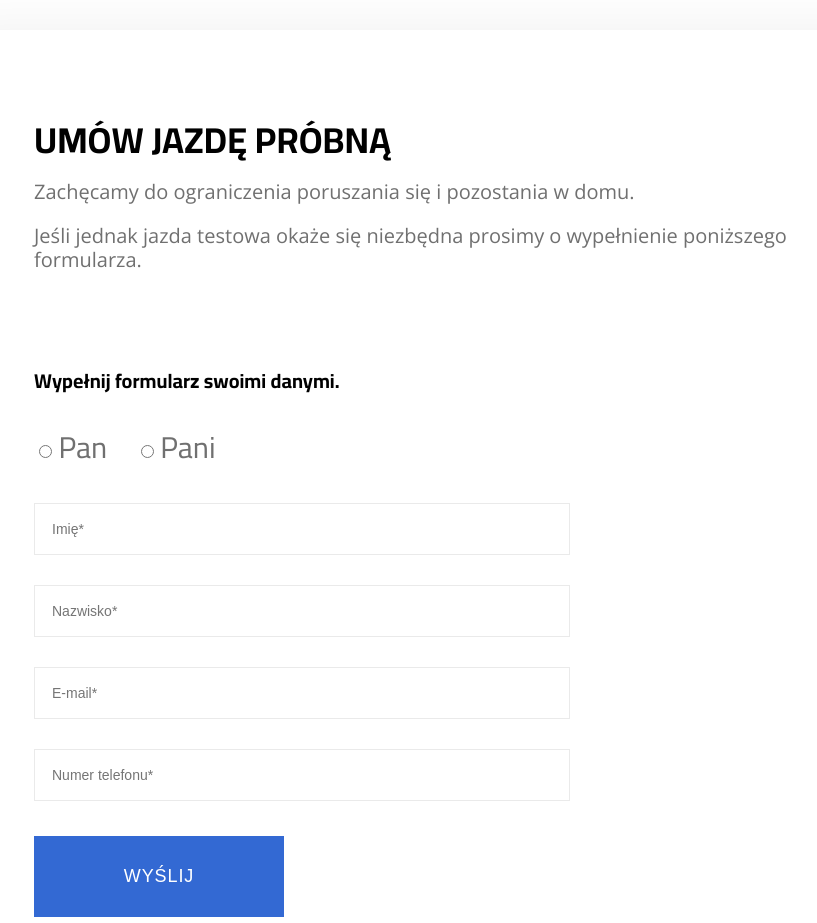
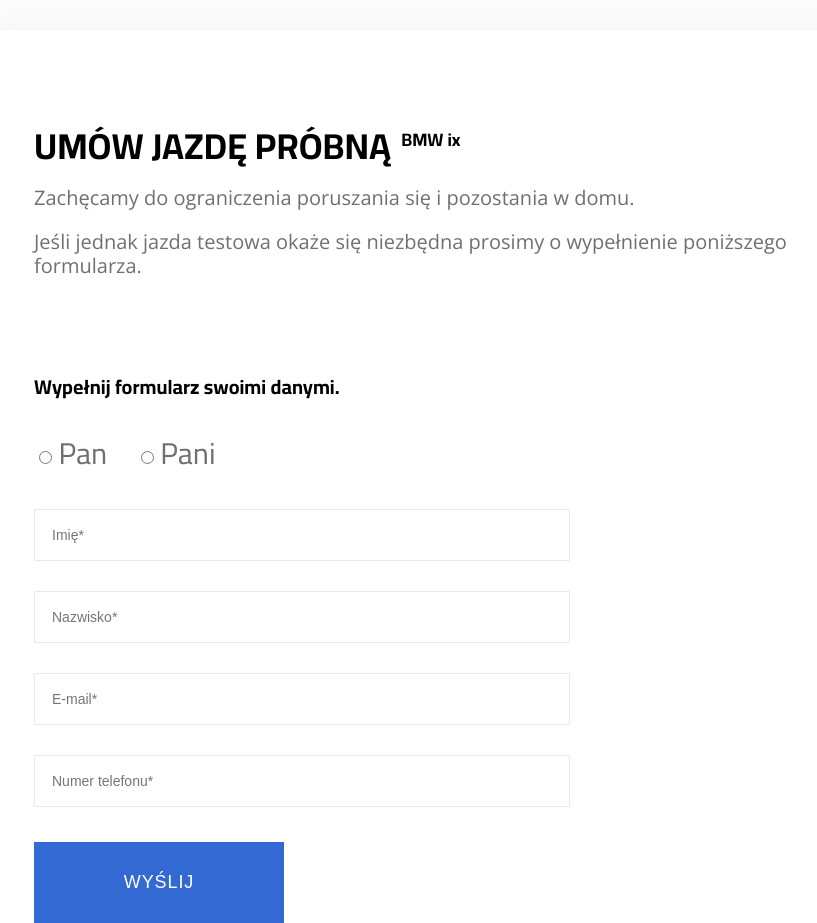
Before and after one commit to Patka879/landing-page, a website: page public/index.html in a window 1280 px wide. Shown: the part 3020-3943 px from the top of the page, without its empty margins (184-1001 px from the left). Drawn offline with nearby package versions, Linux system fonts and the light colour scheme.

Commit message:
sup text created

```diff
--- a/public/index.html
+++ b/public/index.html
@@ -130,7 +130,7 @@
                 </section>
                 <section class="form-section reveal" id="form-section">
                     <div class="form-container">
-                        <h3>UMÓW JAZDĘ PRÓBNĄ</h3>
+                        <h3>UMÓW JAZDĘ PRÓBNĄ<sup>BMW ix</sup></h3>
                         <p class="subtitle">Zachęcamy do ograniczenia poruszania się i pozostania w domu.</p>
                         <p class="subtitle">Jeśli jednak jazda testowa okaże się niezbędna prosimy o wypełnienie poniższego formularza.</p>
                         <form class="form">
--- a/src/style.css
+++ b/src/style.css
@@ -6,6 +6,12 @@
     box-sizing: border-box;
     overflow-x: hidden;
     font-family: 'Cairo', sans-serif;
+}
+
+sup {
+    font-size: 18px;
+    margin: 10px;
+    font-weight: 700;
 }
 
 a {
```
